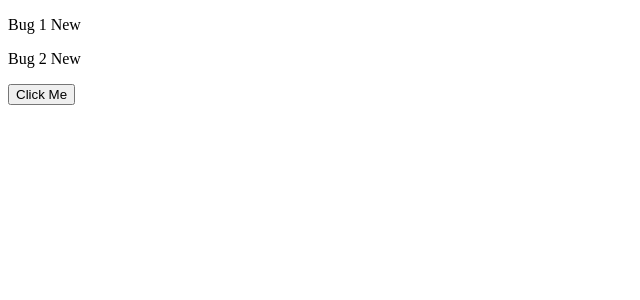
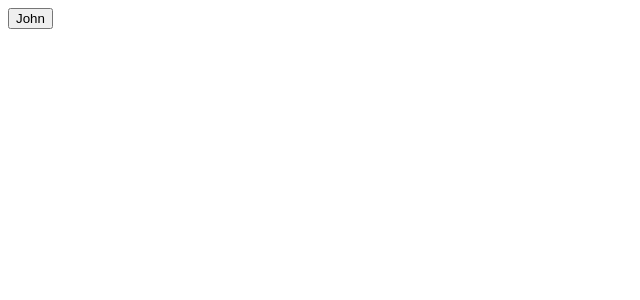
Before and after one commit to kylehammond/mosh-react-18, a React (Vite) app in the folder react-app/: page / in a window 1280 px wide. Shown: the top 300 px of the page, without its empty margins (0-640 px from the left). Built offline with nearby package versions, Linux system fonts and the light colour scheme.

Commit message:
updating state exercise (my sol)

```diff
--- a/react-app/src/App.tsx
+++ b/react-app/src/App.tsx
@@ -1,31 +1,22 @@
 import { useState } from "react";
 import "./App.css";
-import produce from "immer";
 
 function App() {
-  const [bugs, setBugs] = useState([
-    { id: 1, title: "Bug 1", fixed: false },
-    { id: 2, title: "Bug 2", fixed: false },
-  ]);
+  const [game, setGame] = useState({
+    id: 1,
+    player: {
+      name: "John",
+    },
+  });
 
   const handleClick = () => {
-    // setBugs(bugs.map((bug) => (bug.id === 1 ? { ...bug, fixed: true } : bug)));
-    setBugs(
-      produce((draft) => {
-        const bug = draft.find((bug) => bug.id === 1);
-        if (bug) bug.fixed = true;
-      })
-    );
+    let newGame = { ...game, player: { ...game.player, name: "Fred" } };
+    setGame(newGame);
   };
 
   return (
     <div>
-      {bugs.map((bug) => (
-        <p key={bug.id}>
-          {bug.title} {bug.fixed ? "Fixed" : "New"}
-        </p>
-      ))}
-      <button onClick={handleClick}>Click Me</button>
+      <button onClick={handleClick}>{game.player.name}</button>
     </div>
   );
 }
```
